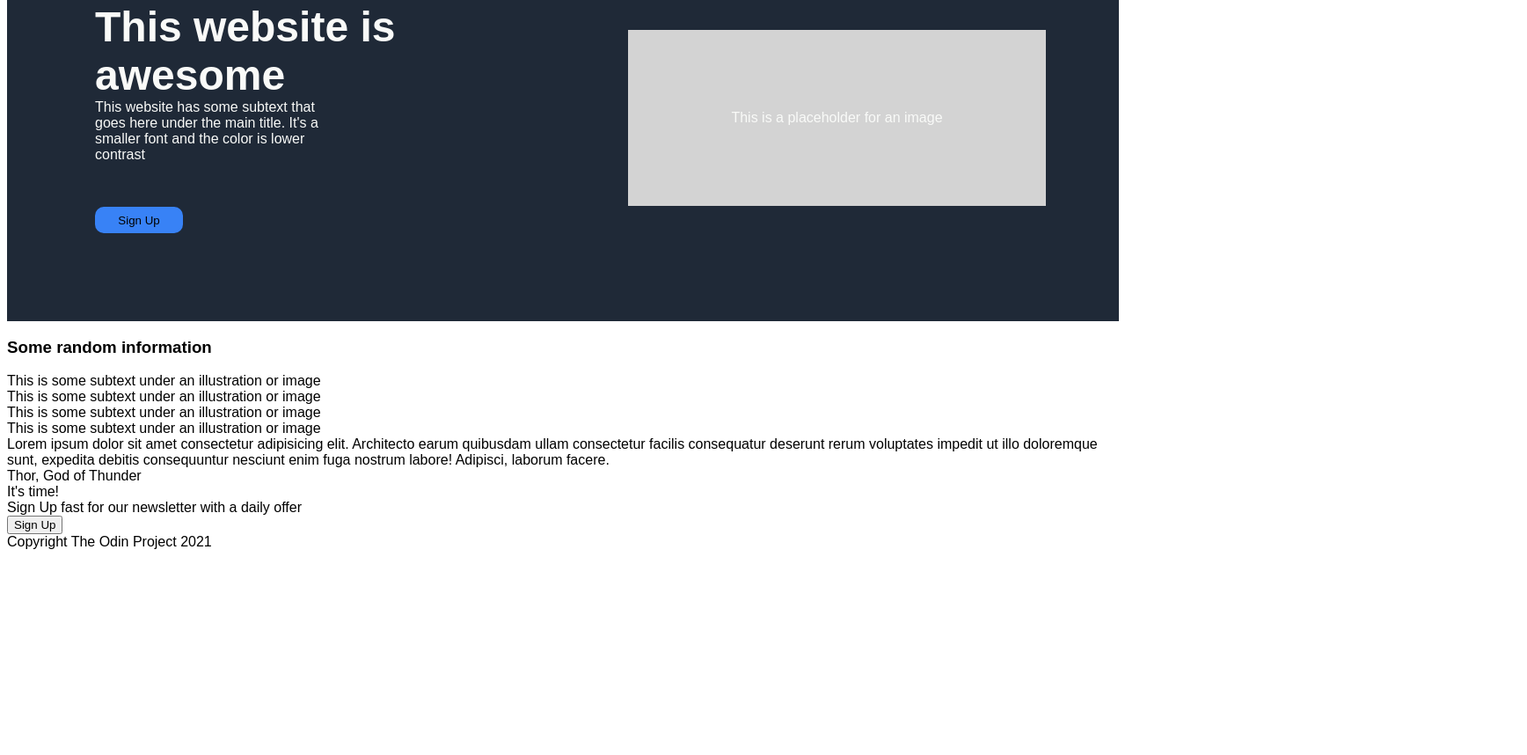
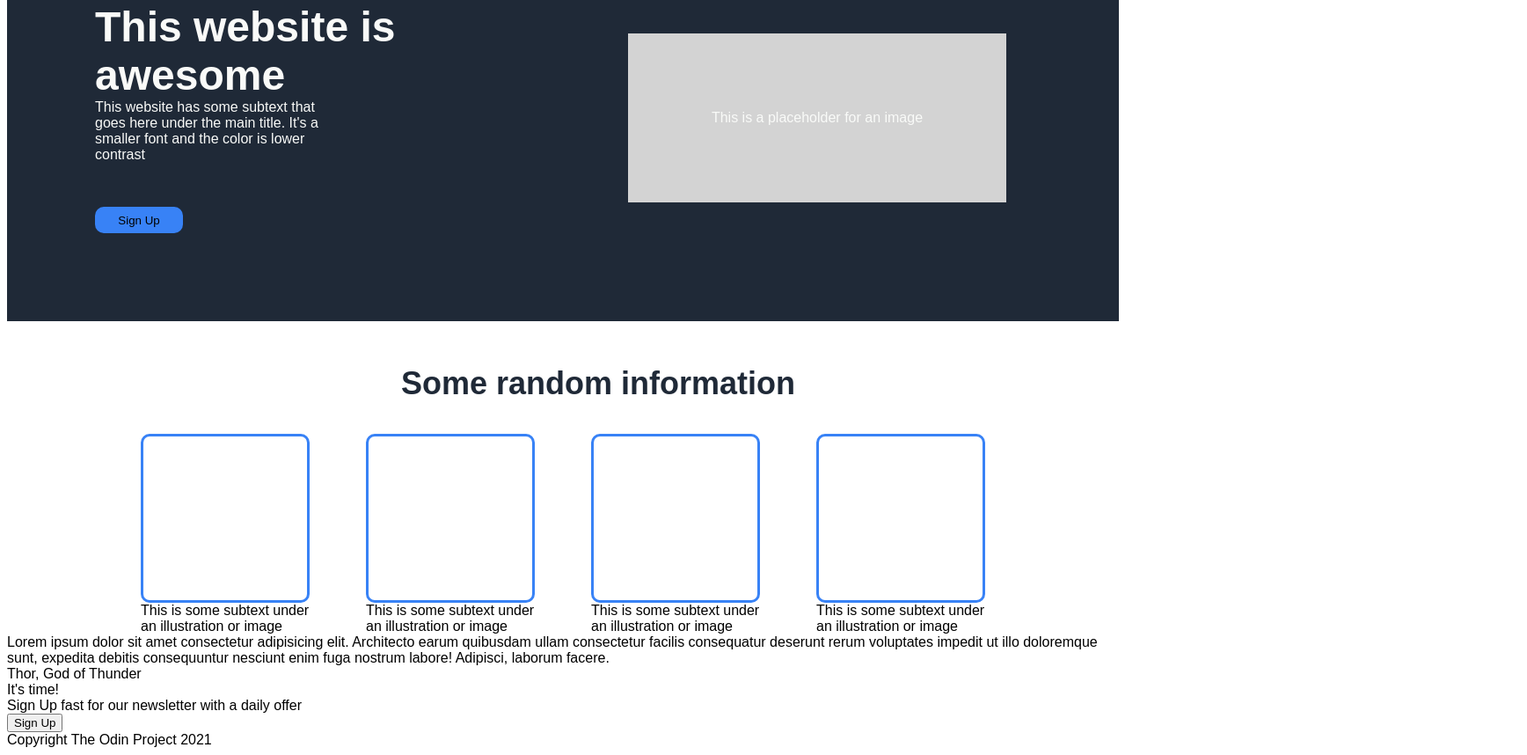
Before and after one commit to Interrogat0r/Odin-Landing-Page, a plain HTML site: page index.html in a window 1280 px wide. Shown: the part 105-963 px from the top of the page at 88% size, 1736 px wide, since content can reach past the window. Before the commit the page ends 800 px from the top, so only its background shows below. Drawn offline with Linux system fonts and the light colour scheme.

Commit message:
information middle completed

```diff
--- a/index.html
+++ b/index.html
@@ -26,19 +26,29 @@
         </div>
     </div>
     <div class="body">
-        <h3>Some random information</h3>
-        <div class="image">
-            This is some subtext under an illustration or image
+        <h3 class="info">Some random information</h3>
+        <div class="image-container">
+            <div class="image-container1">
+                <div class="all">
+                    <div class="image"></div>
+                    <div class="image-text">This is some subtext under an illustration or image</div>
+                </div>
+                <div class="all">
+                    <div class="image"></div>
+                    <div class="image-text">This is some subtext under an illustration or image</div>
+                </div>
+                <div class="all">
+                    <div class="image"></div>
+                    <div class="image-text">This is some subtext under an illustration or image</div>
+                </div>
+                <div class="all">
+                    <div class="image"></div>
+                    <div class="image-text">This is some subtext under an illustration or image</div>
+                </div>
+            </div>
+            </div>
         </div>
-        <div class="image">
-            This is some subtext under an illustration or image
-        </div>
-        <div class="image">
-            This is some subtext under an illustration or image
-        </div>
-        <div class="image">
-            This is some subtext under an illustration or image
-        </div>
+    </div>
     </div>
     <div class="quote">
         <div class="quote-text">Lorem ipsum dolor sit amet consectetur adipisicing elit. Architecto earum quibusdam ullam consectetur facilis consequatur deserunt rerum voluptates impedit ut illo doloremque sunt, expedita debitis consequuntur nesciunt enim fuga nostrum labore! Adipisci, laborum facere.</div>
--- a/styles.css
+++ b/styles.css
@@ -53,13 +53,14 @@ a {
 
 .placeholder {
     background-color: lightgrey;
-    height: 200px;
-    width: 475px;
+    height: 15vw;
+    width: 50vw;
     display: flex;
     justify-content: center;
     align-items: center;
     margin-left: 20vw;
     margin-bottom: 100px;
+    margin-right: 10vw;
 }
 
 .hero-subtext {
@@ -77,3 +78,38 @@ a {
     border-radius: 10px;
     margin-bottom: 100px;
 }
+
+.info {
+    font-size: 36px;
+    width: 100vw;
+    color: #1f2937;
+    font-weight: bolder;
+    justify-content: center;
+    margin-top: 50px;
+    margin-left: 35vw;
+}
+
+.image-container {
+    display: flex;
+    gap: 5vw;
+    justify-content: center;
+}
+
+.image {
+    display: flex;
+    height: 15vw;
+    width: 15vw;
+    border: 3px solid #3882f6;
+    border-radius: 10px;
+    align-items: center;
+    justify-content: center;
+    margin: auto;
+}
+
+.image-container1 {
+    display: flex;
+    justify-content: center;
+    align-items: center;
+    width: 15vw;
+    gap: 5vw;
+}
```
